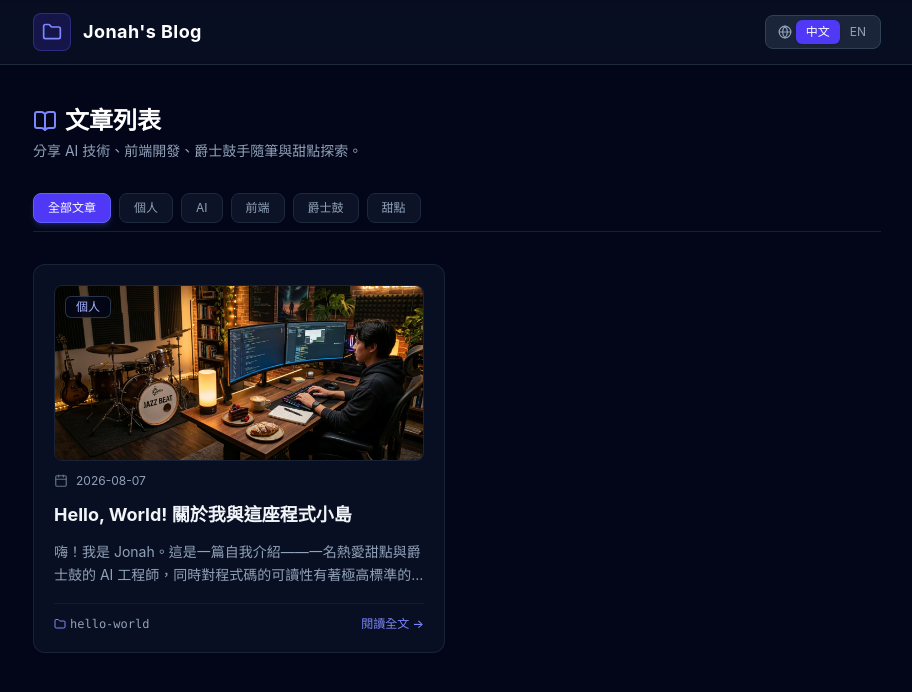
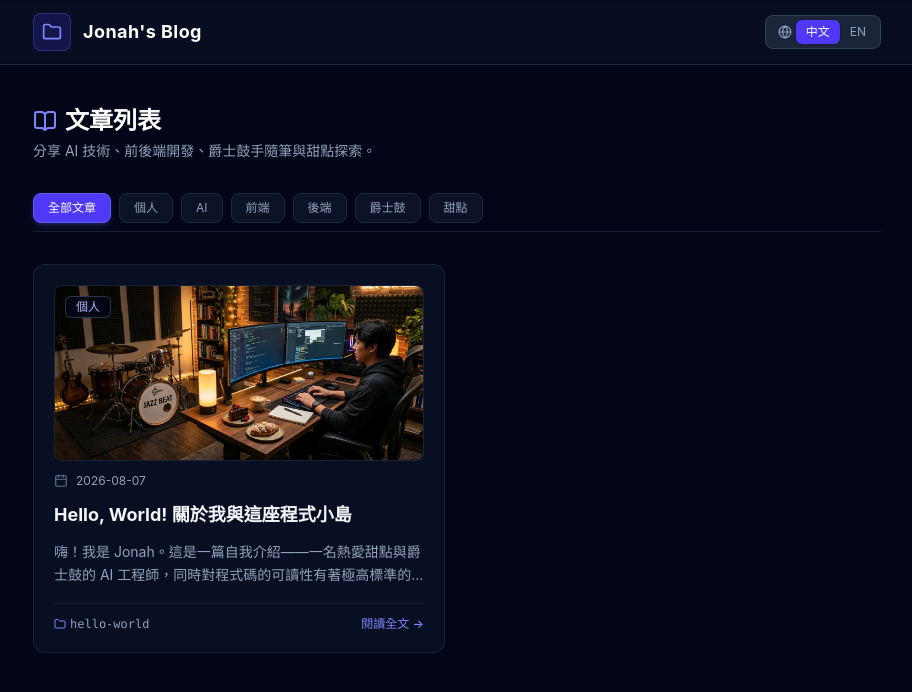
Before and after one commit to jonahyian/jonahyian.github.io, a React (Vite) app: page / in a window 1280 px wide. Shown: the top 692 px of the page, without its empty margins (183-1095 px from the left). Built offline with nearby package versions, Linux system fonts and the light colour scheme.

Commit message:
feat: add Backend (後端) category

```diff
--- a/src/App.jsx
+++ b/src/App.jsx
@@ -16,6 +16,7 @@ const CATEGORIES = [
   { id: '個人', zh: '個人', en: 'Personal' },
   { id: 'AI', zh: 'AI', en: 'AI' },
   { id: '前端', zh: '前端', en: 'Frontend' },
+  { id: '後端', zh: '後端', en: 'Backend' },
   { id: '爵士鼓', zh: '爵士鼓', en: 'Jazz Drums' },
   { id: '甜點', zh: '甜點', en: 'Desserts' },
 ];
@@ -28,7 +29,7 @@ const UI_TEXT = {
     backToList: "返回文章列表",
     noCover: "無封面圖",
     readMore: "閱讀全文",
-    subtitle: "分享 AI 技術、前端開發、爵士鼓手隨筆與甜點探索。",
+    subtitle: "分享 AI 技術、前後端開發、爵士鼓手隨筆與甜點探索。",
     badge: "i18n & Category Enabled",
     noPostsCategory: "此分類下暫無文章",
   },
@@ -38,7 +39,7 @@ const UI_TEXT = {
     backToList: "Back to Posts",
     noCover: "No Cover Image",
     readMore: "Read More",
-    subtitle: "Sharing thoughts on AI, Frontend, Jazz Drums, and Desserts.",
+    subtitle: "Sharing thoughts on AI, Fullstack Dev, Jazz Drums, and Desserts.",
     badge: "i18n & Category Enabled",
     noPostsCategory: "No posts in this category yet",
   }
```
